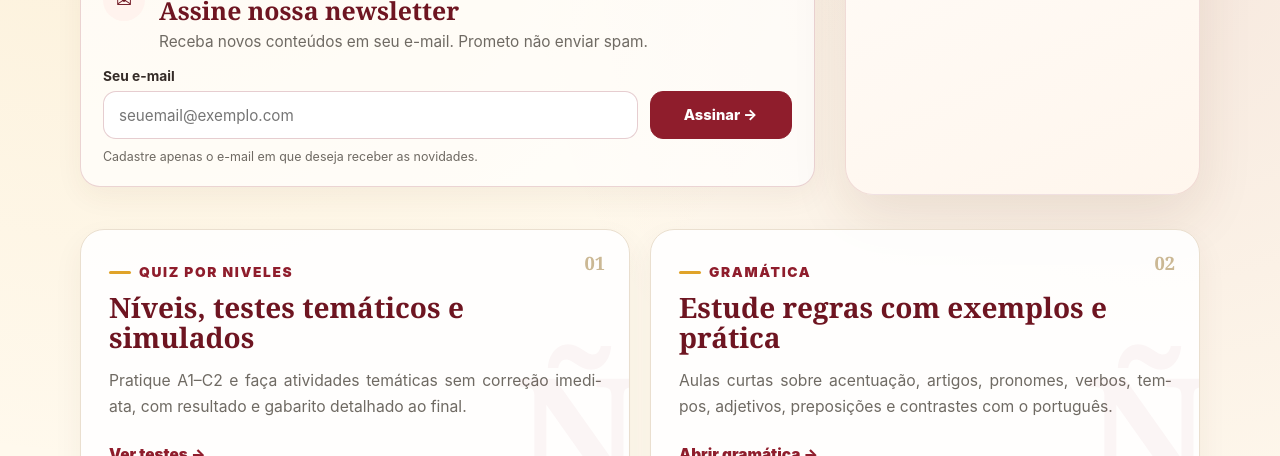
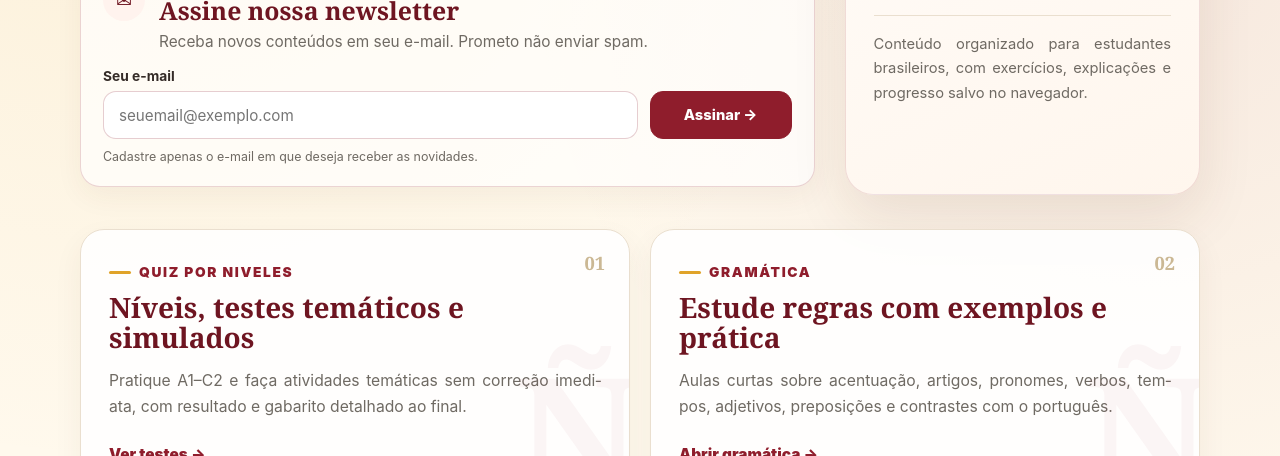
Before and after one commit to sasilva-cyber/vamos-a-estudiar-espanol-espacio-de-practica, a plain HTML site: page index.html in a window 1280 px wide. Shown: the part 644-1100 px from the top of the page. Drawn offline with Linux system fonts and the light colour scheme.

Commit message:
Restore homepage practice panel description

```diff
--- a/home-typography.css
+++ b/home-typography.css
@@ -39,9 +39,18 @@
   line-height: 1.35;
 }
 
-/* Remove o parágrafo descritivo que ficava abaixo das estatísticas. */
+/* Texto descritivo abaixo das estatísticas. */
 .home-screen .hero-panel > p:last-child {
-  display: none !important;
+  display: block !important;
+  margin: 22px 0 0 !important;
+  padding-top: 16px;
+  border-top: 1px solid var(--line, #ead8cc);
+  color: var(--muted, #685d57);
+  font-size: .92rem;
+  line-height: 1.65;
+  text-align: justify !important;
+  text-justify: inter-word;
+  hyphens: auto;
 }
 
 .home-screen .feature-card > p:not(.eyebrow),
@@ -116,4 +125,8 @@
     font-size: 1rem !important;
     line-height: 1.65;
   }
+
+  .home-screen .hero-panel > p:last-child {
+    font-size: .9rem;
+  }
 }
```
